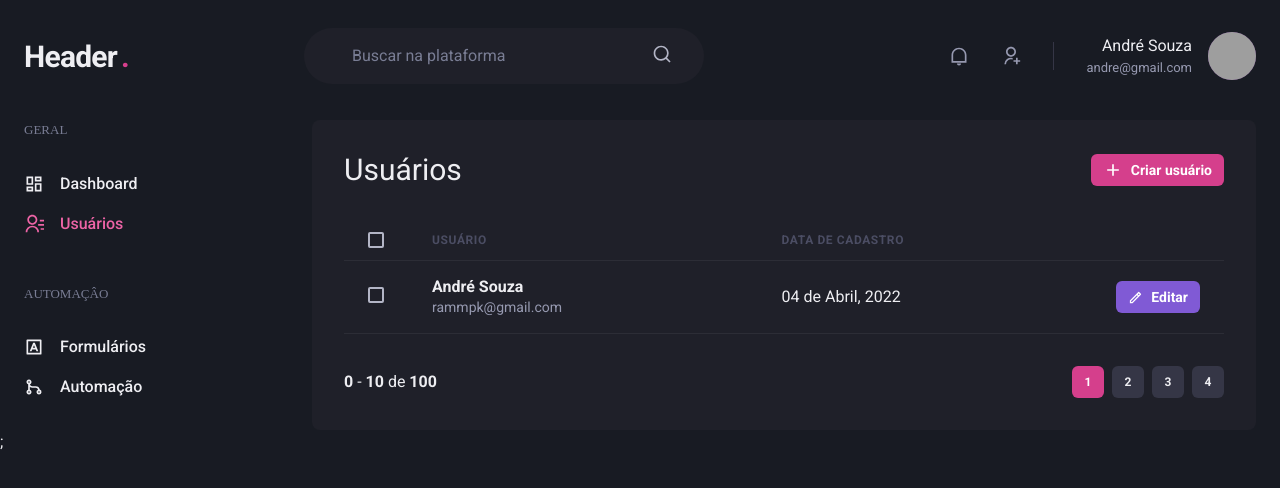
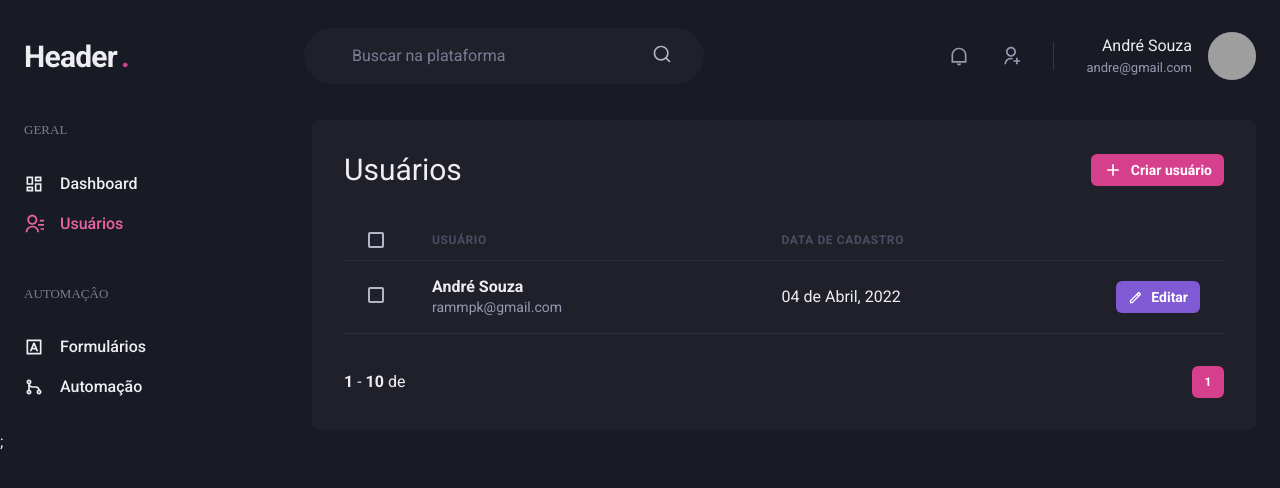
Before and after one commit to AndreSDS/dashboard-nextjs, a Next.js app: page /users in a window 1280 px wide. Shown: the top 488 px of the page. Built offline with nearby package versions, Linux system fonts and the light colour scheme; grey boxes are pictures that could not be loaded.

Commit message:
implementando lógica de paginação

```diff
--- a/src/components/Pagination/PaginationItem.tsx
+++ b/src/components/Pagination/PaginationItem.tsx
@@ -1,13 +1,15 @@
-import {Button} from "@chakra-ui/react";
+import { Button } from "@chakra-ui/react";
 
 interface PaginationItemProps {
+  pageNumber: number;
+  setCurrentPage?: (page: number) => void;
   isCurrent?: boolean;
-  pageNumber: number;
 }
 
 export function PaginationItem({
   isCurrent = false,
   pageNumber,
+  setCurrentPage,
 }: PaginationItemProps) {
   if (isCurrent) {
     return (
@@ -36,6 +38,7 @@ export function PaginationItem({
       _hover={{
         bgColor: "gray.500",
       }}
+      onClick={() => setCurrentPage(pageNumber)}
     >
       {pageNumber}
     </Button>
--- a/src/components/Pagination/index.tsx
+++ b/src/components/Pagination/index.tsx
@@ -1,7 +1,42 @@
-import {Box, Stack} from "@chakra-ui/react";
-import {PaginationItem} from "./PaginationItem";
+import { Box, Stack, Text } from "@chakra-ui/react";
+import { PaginationItem } from "./PaginationItem";
 
-export function Pagination() {
+interface PaginationProps {
+  totalCountOfRegisters: number;
+  currentPage: number;
+  registersPerPage?: number;
+  setCurrentPage: (page: number) => void;
+}
+
+const siblingsCount = 1;
+
+function generatePagesArray(from: number, to: number) {
+  return [...new Array(to - from)]
+    .map((_, index) => from + index + 1)
+    .filter((page) => page > 0);
+}
+
+export function Pagination({
+  totalCountOfRegisters,
+  currentPage = 1,
+  registersPerPage = 10,
+  setCurrentPage,
+}: PaginationProps) {
+  const lastPage = Math.floor(totalCountOfRegisters / registersPerPage);
+
+  const previousPage =
+    currentPage > 1
+      ? generatePagesArray(currentPage - 1 - siblingsCount, currentPage - 1)
+      : [];
+
+  const nextPage =
+    currentPage < lastPage
+      ? generatePagesArray(
+          currentPage,
+          Math.min(currentPage + siblingsCount, lastPage)
+        )
+      : [];
+
   return (
     <Stack
       direction={["column", "row"]}
@@ -11,14 +46,44 @@ export function Pagination() {
       align="center"
     >
       <Box>
-        <strong>0</strong> - <strong>10</strong> de <strong>100</strong>
+        <strong>{currentPage}</strong> - <strong>{registersPerPage}</strong>{" "}
+        de <strong>{totalCountOfRegisters}</strong>
       </Box>
 
       <Stack direction="row" spacing="2">
-        <PaginationItem pageNumber={1} isCurrent />
-        <PaginationItem pageNumber={2} />
-        <PaginationItem pageNumber={3} />
-        <PaginationItem pageNumber={4} />
+        {currentPage > 1 + siblingsCount ? (
+          <PaginationItem setCurrentPage={setCurrentPage} pageNumber={1} />
+        ) : null}
+
+        {currentPage > 2 + siblingsCount ? (
+          <Text color="gray.300" width="8" textAlign="center">
+            ...
+          </Text>
+        ) : null}
+
+        {previousPage.length > 0
+          ? previousPage.map((page) => (
+              <PaginationItem setCurrentPage={setCurrentPage} key={page} pageNumber={page} />
+            ))
+          : null}
+
+        <PaginationItem pageNumber={currentPage} isCurrent />
+
+        {nextPage.length > 0
+          ? nextPage.map((page) => (
+              <PaginationItem setCurrentPage={setCurrentPage} key={page} pageNumber={page} />
+            ))
+          : null}
+
+        {currentPage + 1 + siblingsCount < lastPage ? (
+          <Text color="gray.300" width="8" textAlign="center">
+            ...
+          </Text>
+        ) : null}
+
+        {currentPage + siblingsCount < lastPage ? (
+          <PaginationItem setCurrentPage={setCurrentPage} pageNumber={lastPage} />
+        ) : null}
       </Stack>
     </Stack>
   );
```
